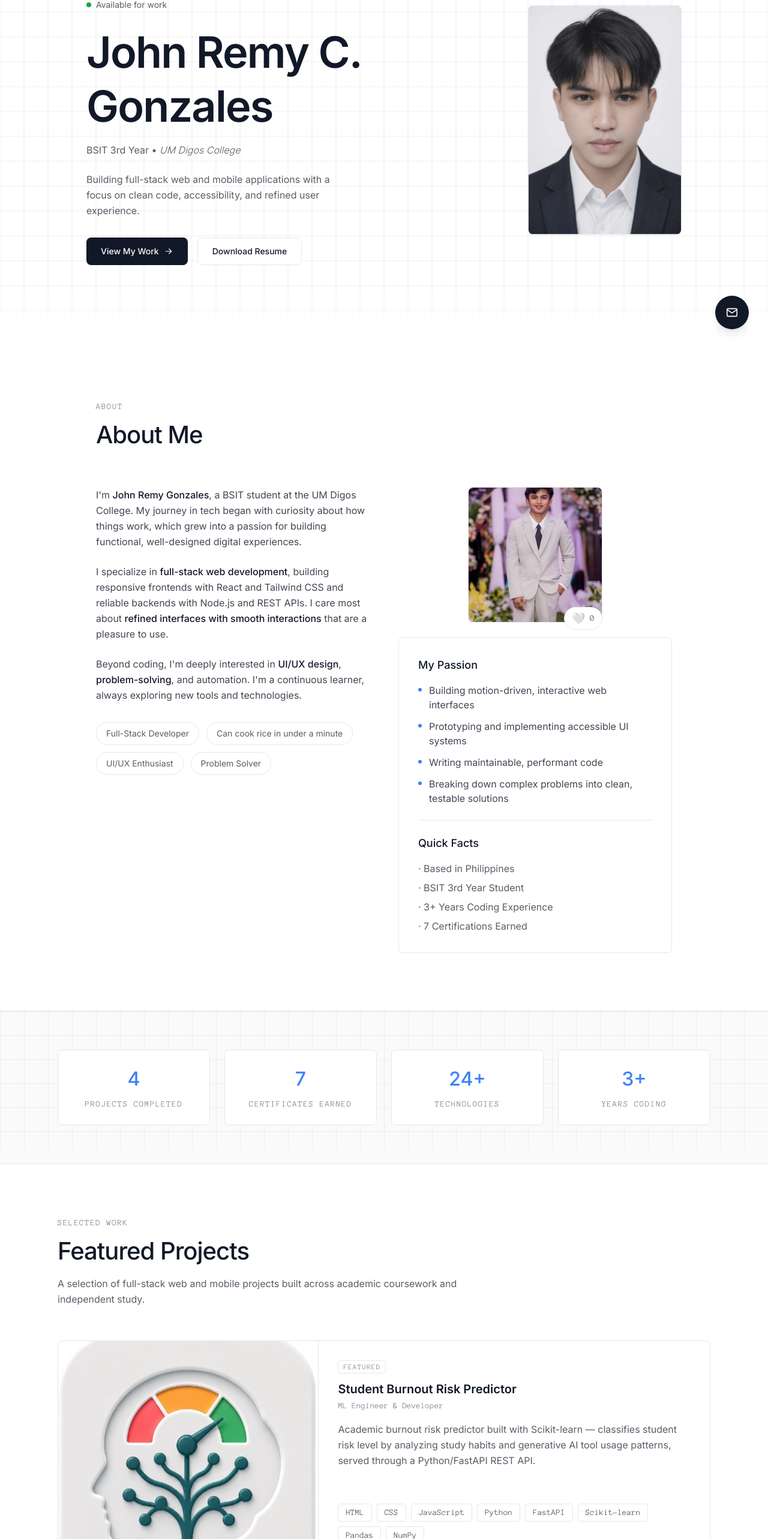
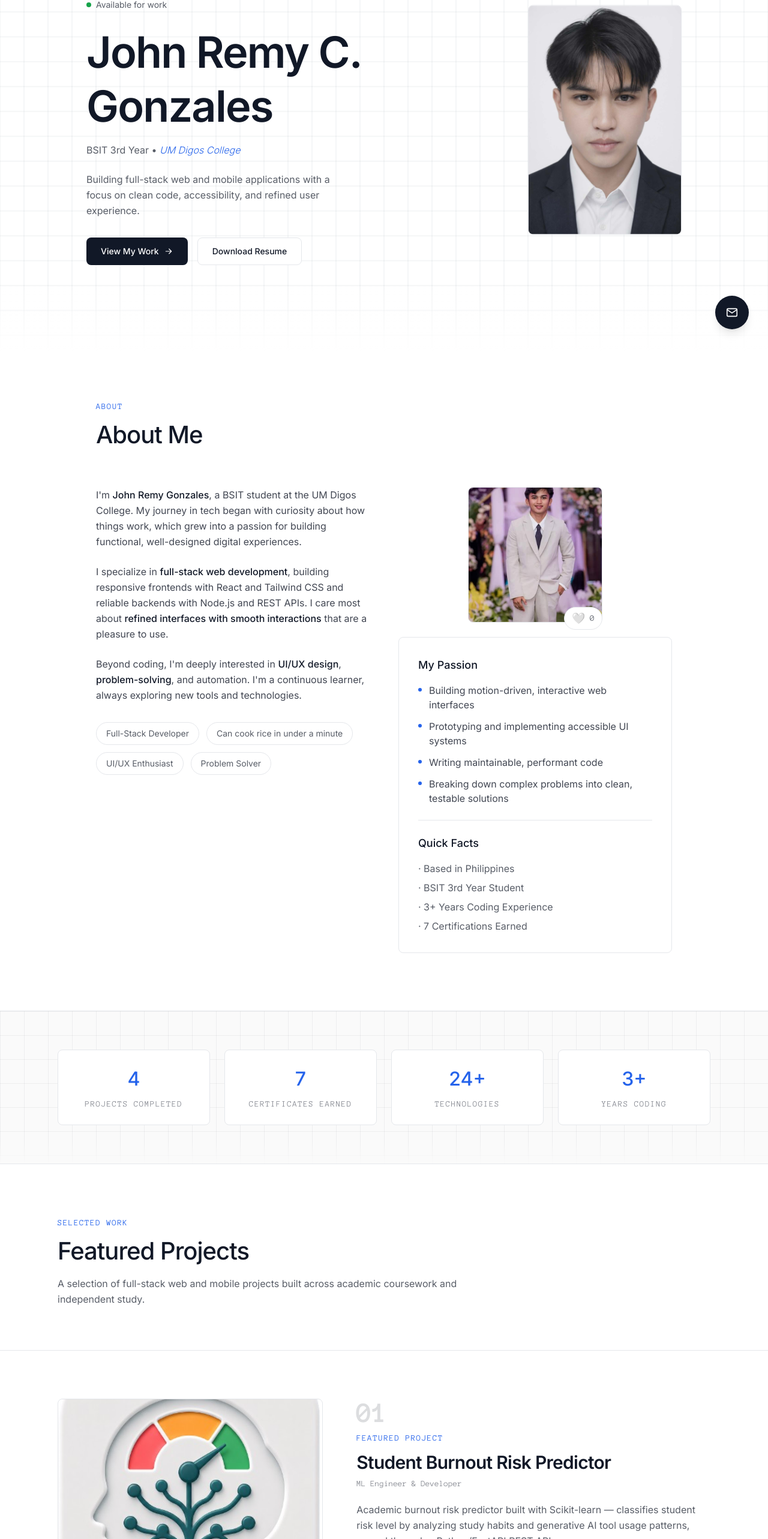
Before and after one commit to Reym-Tech/PersonalPortfolio, a React (Create React App) app: page / in a window 1280 px wide. Shown: the part 219-2785 px from the top of the page at 60% size. Built offline with nearby package versions, Linux system fonts and the light colour scheme.

Commit message:
060226_0132: Phase 3 Implemented.

```diff
--- a/src/ui/design-system/canvas/LineGrid.js
+++ b/src/ui/design-system/canvas/LineGrid.js
@@ -45,7 +45,7 @@ export function LineGrid({ className = "", fadeColor = "#ffffff" }) {
       const w = canvas.width;
       const h = canvas.height;
       ctx.clearRect(0, 0, w, h);
-      ctx.strokeStyle = "rgba(17, 24, 39, 0.07)";
+      ctx.strokeStyle = "rgba(156, 163, 175, 0.2)";
       ctx.lineWidth = 1;
 
       for (let r = 0; r < rows; r++) {
--- a/src/ui/layout/Footer.js
+++ b/src/ui/layout/Footer.js
@@ -49,7 +49,7 @@ export function Footer() {
               <a
                 key={link.href}
                 href={link.href}
-                className={`text-sm text-elegant-text/60 transition-colors hover:text-elegant-text ${focusLink}`}
+                className={`text-sm text-elegant-text/60 transition-colors hover:text-elegant-primary ${focusLink}`}
               >
                 {link.label}
               </a>
@@ -70,7 +70,7 @@ export function Footer() {
           </div>
           <a
             href="#home"
-            className={`inline-flex items-center gap-2 text-sm text-elegant-text/60 transition-colors hover:text-elegant-text ${focusLink}`}
+            className={`inline-flex items-center gap-2 text-sm text-elegant-text/60 transition-colors hover:text-elegant-primary ${focusLink}`}
           >
             Back to top
             <span aria-hidden="true">↑</span>
--- a/src/ui/layout/NavBar.js
+++ b/src/ui/layout/NavBar.js
@@ -36,7 +36,7 @@ export function NavBar() {
                 <li key={item.href}>
                   <a
                     href={item.href}
-                    className={`text-sm text-elegant-text/70 transition-colors hover:text-elegant-text ${focusLink}`}
+                    className={`text-sm text-elegant-text/70 transition-colors hover:text-elegant-primary ${focusLink}`}
                   >
                     {item.label}
                   </a>
@@ -93,7 +93,7 @@ export function NavBar() {
               <a
                 href={item.href}
                 onClick={closeSidebar}
-                className={`block rounded-[8px] px-4 py-3 text-base text-elegant-text/80 transition-colors hover:bg-[#F9FAFB] hover:text-elegant-text ${focusLink}`}
+                className={`block rounded-[8px] px-4 py-3 text-base text-elegant-text/80 transition-colors hover:bg-[#F9FAFB] hover:text-elegant-primary ${focusLink}`}
               >
                 {item.label}
               </a>
--- /dev/null
+++ b/src/ui/sections/FeaturedProject.js
@@ -0,0 +1,125 @@
+import { useRef } from "react";
+import { motion, useScroll, useTransform, useReducedMotion } from "framer-motion";
+
+import { ParallaxImage } from "../design-system/animations/scroll-primitives";
+import { primaryButtonSm, outlineButtonSm } from "../design-system/button-styles";
+import { ArrowRight } from "../design-system/icons";
+import { BORDER } from "../design-system/tokens";
+import { Eyebrow } from "../shared/Eyebrow";
+
+export function FeaturedProject({ project, onOpen }) {
+  const ref = useRef(null);
+  const { scrollYProgress } = useScroll({
+    target: ref,
+    offset: ["start end", "end start"],
+  });
+
+  return (
+    <div ref={ref} className={`border-y ${BORDER} bg-elegant-surface`}>
+      <div className="mx-auto grid max-w-6xl items-start gap-8 px-6 py-16 md:grid-cols-[3fr_4fr] md:gap-14 md:px-8 md:py-20">
+        <ParallaxImage
+          src={project.image}
+          alt={project.title}
+          frameClassName={`aspect-[4/3] w-full rounded-[8px] border ${BORDER}`}
+        />
+
+        <div>
+          <RevealAt progress={scrollYProgress} at={0.1}>
+            <span
+              aria-hidden="true"
+              className="block font-mono text-[2.5rem] font-semibold leading-none text-elegant-text/15 md:text-[3rem]"
+            >
+              01
+            </span>
+            <div className="mt-2">
+              <Eyebrow>Featured Project</Eyebrow>
+            </div>
+          </RevealAt>
+
+          <RevealAt progress={scrollYProgress} at={0.16}>
+            <h3 className="mt-3 text-2xl font-semibold tracking-tight md:text-3xl">
+              {project.title}
+            </h3>
+            {project.role && (
+              <p className="mt-2 font-mono text-sm text-elegant-text/50">{project.role}</p>
+            )}
+          </RevealAt>
+
+          <RevealAt progress={scrollYProgress} at={0.24}>
+            <p className="mt-5 max-w-prose text-base leading-relaxed text-elegant-text/70">
+              {project.description}
+            </p>
+          </RevealAt>
+
+          <RevealAt progress={scrollYProgress} at={0.32}>
+            <div className="mt-6 flex flex-wrap gap-2">
+              {project.technologies.map((tech) => (
+                <span
+                  key={tech}
+                  className={`rounded-[4px] border ${BORDER} px-3 py-1 font-mono text-sm text-elegant-text/70`}
+                >
+                  {tech}
+                </span>
+              ))}
+            </div>
+          </RevealAt>
+
+          <RevealAt progress={scrollYProgress} at={0.4}>
+            <div className="mt-8 flex flex-wrap gap-3">
+              <button onClick={() => onOpen(project)} className={primaryButtonSm}>
+                View case study
+                <ArrowRight />
+              </button>
+              {project.websiteLink && (
+                <a
+                  href={project.websiteLink}
+                  target="_blank"
+                  rel="noopener noreferrer"
+                  className={outlineButtonSm}
+                >
+                  Live demo
+                </a>
+              )}
+              {project.githubLink && (
+                <a
+                  href={project.githubLink}
+                  target="_blank"
+                  rel="noopener noreferrer"
+                  className={outlineButtonSm}
+                >
+                  GitHub
+                </a>
+              )}
+              {project.apkLink && (
+                <a
+                  href={project.apkLink}
+                  target="_blank"
+                  rel="noopener noreferrer"
+                  className={outlineButtonSm}
+                >
+                  APK
+                </a>
+              )}
+            </div>
+          </RevealAt>
+        </div>
+      </div>
+    </div>
+  );
+}
+
+// Reveals its children in sequence as the featured band scrolls through the
+// viewport, each block keyed to a slice of the section's scroll progress.
+function RevealAt({ progress, at, children }) {
+  const reduceMotion = useReducedMotion();
+  const opacity = useTransform(progress, [at, at + 0.1], [0, 1]);
+  const y = useTransform(progress, [at, at + 0.1], [24, 0]);
+
+  if (reduceMotion) return <div>{children}</div>;
+
+  return (
+    <motion.div style={{ opacity, y }}>
+      {children}
+    </motion.div>
+  );
+}
--- a/src/ui/sections/HeroSection.js
+++ b/src/ui/sections/HeroSection.js
@@ -20,6 +20,17 @@ export function HeroSection({ introExiting, instantReveal }) {
     },
   });
 
+  // The 2D grid settles in as the 3D entry grid recedes, reading as one continuous
+  // surface. Skipped when revisiting (instantReveal) or under reduced motion.
+  const gridSettle =
+    reduceMotion || instantReveal
+      ? { initial: false, animate: { opacity: 1, scale: 1 }, transition: { duration: 0 } }
+      : {
+          initial: { opacity: 0, scale: 1.06 },
+          animate: introExiting ? { opacity: 1, scale: 1 } : { opacity: 0, scale: 1.06 },
+          transition: { duration: 1.2, delay: 0.2, ease: [0.22, 1, 0.36, 1] },
+        };
+
   const handleViewProjects = () => {
     const projectsSection = document.getElementById("projects");
     if (projectsSection) {
@@ -29,10 +40,12 @@ export function HeroSection({ introExiting, instantReveal }) {
 
   return (
     <section id="home" className="relative scroll-mt-20">
-      <LineGrid />
+      <motion.div {...gridSettle} className="absolute inset-0">
+        <LineGrid />
+      </motion.div>
       <div className="mx-auto max-w-6xl px-6 py-24 md:px-8">
         <motion.div
-          className="relative p-8 md:p-12"
+          className="relative p-8 pt-14 md:p-12"
           initial={{ opacity: 0 }}
           animate={introExiting ? { opacity: 1 } : { opacity: 0 }}
           transition={{
@@ -60,7 +73,7 @@ export function HeroSection({ introExiting, instantReveal }) {
               </h1>
 
               <p className="mt-4 text-base text-elegant-text/70">
-                BSIT 3rd Year • <em className="font-light italic text-elegant-primary-400">UM Digos College</em>
+                BSIT 3rd Year • <em className="font-light italic text-elegant-primary">UM Digos College</em>
               </p>
 
               <p className="mt-6 max-w-md text-base leading-relaxed text-elegant-text/70">
--- a/src/ui/sections/ProjectsSection.js
+++ b/src/ui/sections/ProjectsSection.js
@@ -7,6 +7,7 @@ import { ArrowRight } from "../design-system/icons";
 import { BORDER } from "../design-system/tokens";
 import { SectionHeading } from "../shared/SectionHeading";
 import { projects } from "../../domain/data/projects";
+import { FeaturedProject } from "./FeaturedProject";
 import { ProjectDetailModal } from "./ProjectDetailModal";
 
 export function ProjectsSection() {
@@ -19,7 +20,7 @@ export function ProjectsSection() {
 
   return (
     <section id="projects" className="scroll-mt-20">
-      <div className="mx-auto max-w-6xl px-6 py-24 md:px-8">
+      <div className="mx-auto max-w-6xl px-6 pb-16 pt-24 md:px-8">
         <motion.div {...rise()}>
           <SectionHeading
             eyebrow="Selected work"
@@ -27,81 +28,11 @@ export function ProjectsSection() {
             description="A selection of full-stack web and mobile projects built across academic coursework and independent study."
           />
         </motion.div>
+      </div>
 
-        <div className="mt-12 space-y-8">
-          {featured && (
-            <motion.div {...rise(0)}>
-              <div
-                className={`overflow-hidden rounded-[8px] border ${BORDER} bg-elegant-surface transition-shadow duration-200 hover:shadow-md`}
-              >
-                <div className="flex flex-col md:flex-row">
-                  <div
-                    className={`h-56 shrink-0 border-b md:h-auto md:w-2/5 md:border-b-0 md:border-r ${BORDER}`}
-                  >
-                    <ParallaxImage
-                      src={featured.image}
-                      alt={featured.title}
-                      frameClassName="h-full w-full"
-                    />
-                  </div>
-                  <div className="flex flex-1 flex-col p-6 md:p-8">
-                    <span
-                      className={`self-start rounded-[4px] border ${BORDER} px-2 py-0.5 font-mono text-xs uppercase tracking-widest text-elegant-text/50`}
-                    >
-                      Featured
-                    </span>
-                    <h3 className="mt-3 text-xl font-semibold">{featured.title}</h3>
-                    {featured.role && (
-                      <p className="mt-1 font-mono text-sm text-elegant-text/50">{featured.role}</p>
-                    )}
-                    <p className="mt-4 flex-1 text-base leading-relaxed text-elegant-text/70">
-                      {featured.description}
-                    </p>
-                    <div className="mt-4 flex flex-wrap gap-2">
-                      {featured.technologies.map((tech) => (
-                        <span
-                          key={tech}
-                          className={`rounded-[4px] border ${BORDER} px-3 py-1 font-mono text-sm text-elegant-text/70`}
-                        >
-                          {tech}
-                        </span>
-                      ))}
-                    </div>
-                    <div className="mt-6 flex flex-wrap gap-3">
-                      <button
-                        onClick={() => setSelectedProject(featured)}
-                        className={primaryButtonSm}
-                      >
-                        View case study
-                        <ArrowRight />
-                      </button>
-                      {featured.websiteLink && (
-                        <a
-                          href={featured.websiteLink}
-                          target="_blank"
-                          rel="noopener noreferrer"
-                          className={outlineButtonSm}
-                        >
-                          Live demo
-                        </a>
-                      )}
-                      {featured.githubLink && (
-                        <a
-                          href={featured.githubLink}
-                          target="_blank"
-                          rel="noopener noreferrer"
-                          className={outlineButtonSm}
-                        >
-                          GitHub
-                        </a>
-                      )}
-                    </div>
-                  </div>
-                </div>
-              </div>
-            </motion.div>
-          )}
+      {featured && <FeaturedProject project={featured} onOpen={setSelectedProject} />}
 
+      <div className="mx-auto max-w-6xl px-6 pb-24 pt-16 md:px-8">
         <div className="grid gap-8 md:grid-cols-2">
           {rest.map((project, idx) => (
             <motion.div key={project.id} {...rise(0.1 + idx * 0.05)}>
@@ -114,7 +45,9 @@ export function ProjectsSection() {
                   frameClassName={`h-56 w-full border-b ${BORDER}`}
                 />
                 <div className="flex flex-1 flex-col p-6">
-                    <h3 className="text-lg font-medium">{project.title}</h3>
+                  <h3 className="text-lg font-medium transition-colors group-hover:text-elegant-primary">
+                    {project.title}
+                  </h3>
                   {project.role && (
                     <p className="mt-1 font-mono text-sm text-elegant-text/50">{project.role}</p>
                   )}
@@ -176,7 +109,6 @@ export function ProjectsSection() {
           ))}
         </div>
       </div>
-      </div>
 
       <ProjectDetailModal
         project={selectedProject}
--- a/src/ui/shared/Eyebrow.js
+++ b/src/ui/shared/Eyebrow.js
@@ -1,5 +1,5 @@
 export function Eyebrow({ children }) {
   return (
-    <p className="font-mono text-sm uppercase tracking-widest text-elegant-text/50">{children}</p>
+    <p className="font-mono text-sm uppercase tracking-widest text-elegant-primary">{children}</p>
   );
 }
--- a/tailwind.config.js
+++ b/tailwind.config.js
@@ -37,7 +37,7 @@ module.exports = {
         },
         // Elegant design system tokens (DESIGN.md). Semantic, raw token values.
         elegant: {
-          primary: '#3B82F6',
+          primary: '#2563EB',
           secondary: '#8B5CF6',
           success: '#16A34A',
           warning: '#D97706',
```
Lines whose indentation alone changed are shown as unchanged.
